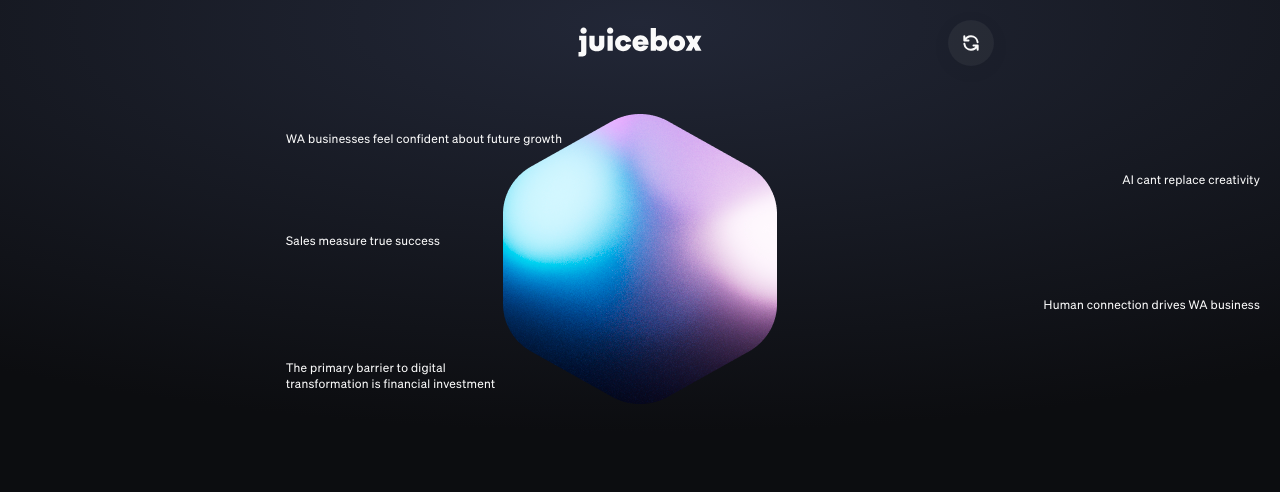
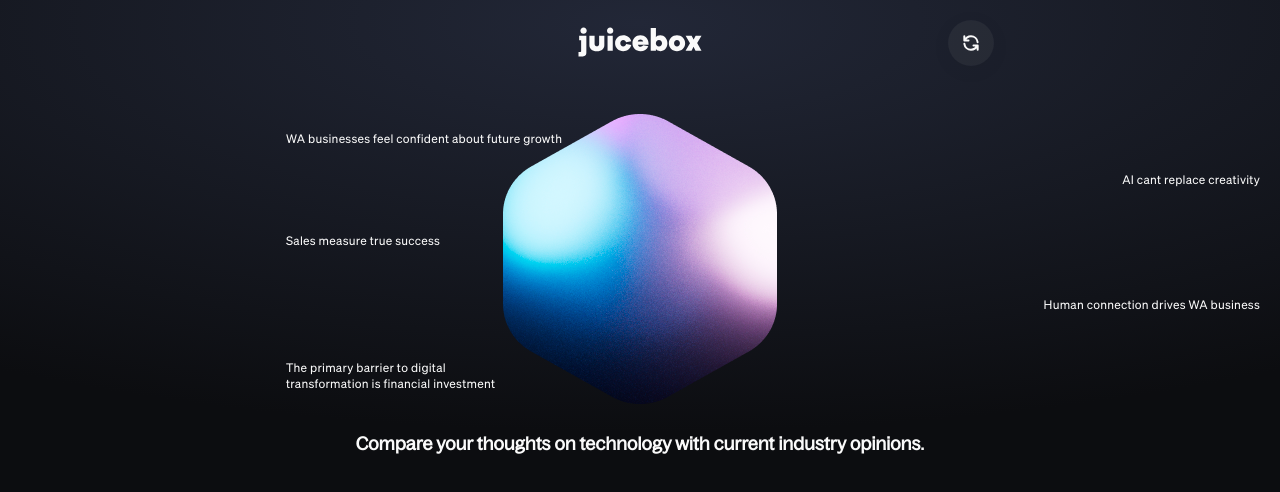
Before and after one commit to pradnyanandana/tech-talks, a Next.js app: page / in a window 1280 px wide. Shown: the top 492 px of the page. Built offline with nearby package versions, Linux system fonts and the light colour scheme.

Commit message:
refactor: :fire: disabled layout component

```diff
--- a/src/app/page.tsx
+++ b/src/app/page.tsx
@@ -4,6 +4,12 @@ export default function Home() {
   return (
     <>
       <ShapeAnimation type="homepage" />
+
+      <section className="content">
+        <div className="container">
+          <h2>Compare your thoughts on <span>technology</span> with current industry opinions.</h2>
+        </div>
+      </section>
     </>
   );
 }
--- a/src/app/walkthrough.tsx
+++ b/src/app/walkthrough.tsx
@@ -1,5 +1,5 @@
 import { useRouter } from 'next/router';
-import Layout from '@/components/ui/Layout';
+// import Layout from '@/components/ui/Layout';
 import WalkthroughSlider from '@/components/WalkthroughSlider';
 
 export default function Walkthrough() {
@@ -10,12 +10,12 @@ export default function Walkthrough() {
   };
 
   return (
-    <Layout title="Juicebox - Walkthrough" showHeader={true}>
+    // <Layout title="Juicebox - Walkthrough" showHeader={true}>
       <div className="walkthrough-page">
         <div className="container">
           <WalkthroughSlider onGetStarted={handleGetStarted} />
         </div>
       </div>
-    </Layout>
+    // </Layout>
   );
 }
--- a/src/styles/components.css
+++ b/src/styles/components.css
@@ -302,6 +302,7 @@
     position: absolute;
     top: 0;
     max-width: calc(100% - 3.33333334rem);
+    text-align: left;
 }
 
 .shape-animation-text:nth-child(odd) {
--- a/src/styles/globals.css
+++ b/src/styles/globals.css
@@ -16,6 +16,7 @@ body {
     color: var(--color-text-primary);
     line-height: var(--line-height-normal);
     letter-spacing: 0.02em;
+    text-align: center;
 }
 
 body {
```
Also changed, not shown: src/app/form.tsx (+4 -7 lines), src/app/results.tsx (+20 -20 lines).
